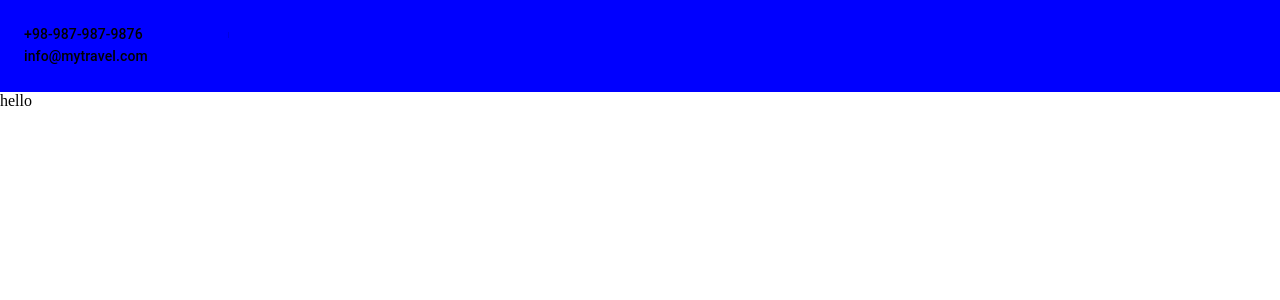
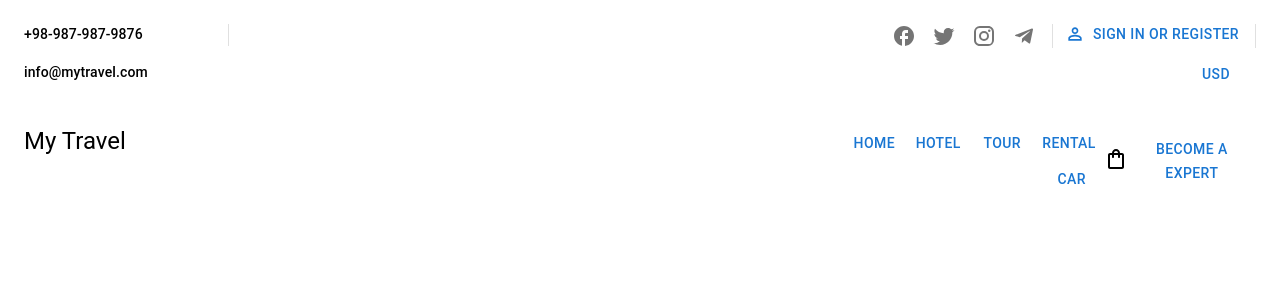
Before and after one commit to RezapourAraz/my-travel, a Next.js app: page / in a window 1280 px wide. Shown: the top 300 px of the page. Built offline with nearby package versions, Linux system fonts and the light colour scheme.

Commit message:
bottom header added

```diff
--- /dev/null
+++ b/src/components/appbars/BottomHeader.appbars.tsx
@@ -0,0 +1,39 @@
+import React from "react";
+
+// mui
+import { Grid, Typography, Box, Button } from "@mui/material";
+
+// icons
+import ShoppingBagOutlinedIcon from "@mui/icons-material/ShoppingBagOutlined";
+
+// data
+import { routes } from "@/dummy/dummyData";
+
+const BottomHeaderAppbar = () => {
+  return (
+    <Grid container sx={{ px: 3, py: 2, justifyContent: "space-between" }}>
+      <Grid item md={2}>
+        <Typography component="h5" variant="h5">
+          My Travel
+        </Typography>
+      </Grid>
+      <Grid container item md={6} justifyContent="flex-end" alignItems="center">
+        <Grid container item md={6} justifyContent="flex-end">
+          {routes.map((route) => (
+            <Box key={route.id}>
+              <Button onClick={() => {}}>{route.name}</Button>
+            </Box>
+          ))}
+        </Grid>
+        <Grid item>
+          <ShoppingBagOutlinedIcon />
+        </Grid>
+        <Grid container item md={2.5} justifyContent="flex-end">
+          <Button>Become a expert</Button>
+        </Grid>
+      </Grid>
+    </Grid>
+  );
+};
+
+export default BottomHeaderAppbar;
--- a/src/components/appbars/TopHeader.appbars.tsx
+++ b/src/components/appbars/TopHeader.appbars.tsx
@@ -1,11 +1,26 @@
 import React from "react";
 
 // mui
-import { AppBar, Box, Grid, Typography, Divider } from "@mui/material";
+import {
+  AppBar,
+  Box,
+  Grid,
+  Typography,
+  Divider,
+  IconButton,
+  Button,
+} from "@mui/material";
+
+// icons
+import FacebookOutlinedIcon from "@mui/icons-material/FacebookOutlined";
+import InstagramIcon from "@mui/icons-material/Instagram";
+import TwitterIcon from "@mui/icons-material/Twitter";
+import TelegramIcon from "@mui/icons-material/Telegram";
+import PermIdentityOutlinedIcon from "@mui/icons-material/PermIdentityOutlined";
 
 const TopHeaderAppbar = () => {
   return (
-    <Grid container sx={{ px: 3, py: 3, bgcolor: "blue" }}>
+    <Grid container sx={{ px: 3, py: 2, justifyContent: "space-between" }}>
       <Grid
         container
         item
@@ -16,6 +31,33 @@ const TopHeaderAppbar = () => {
         <Divider variant="middle" orientation="vertical" flexItem />
         <Typography variant="subtitle2">info@mytravel.com</Typography>
       </Grid>
+      <Grid container item md={4} justifyContent="flex-end">
+        <Box sx={{ mx: 1 }}>
+          <IconButton>
+            <FacebookOutlinedIcon />
+          </IconButton>
+          <IconButton>
+            <TwitterIcon />
+          </IconButton>
+          <IconButton>
+            <InstagramIcon />
+          </IconButton>
+          <IconButton>
+            <TelegramIcon />
+          </IconButton>
+        </Box>
+        <Divider variant="middle" orientation="vertical" flexItem />
+
+        <Box sx={{ mx: 1 }}>
+          <Button startIcon={<PermIdentityOutlinedIcon />}>
+            Sign in or Register
+          </Button>
+        </Box>
+        <Divider variant="middle" orientation="vertical" flexItem />
+        <Box sx={{ mx: 1 }}>
+          <Button>USD</Button>
+        </Box>
+      </Grid>
     </Grid>
   );
 };
--- a/src/components/layouts/Main.layouts.tsx
+++ b/src/components/layouts/Main.layouts.tsx
@@ -2,11 +2,13 @@ import React, { ReactNode } from "react";
 
 import { Box } from "@mui/material";
 import TopHeaderAppbar from "../appbars/TopHeader.appbars";
+import BottomHeaderAppbar from "../appbars/BottomHeader.appbars";
 
 const MainLayout = ({ children }: { children: ReactNode }) => {
   return (
     <Box>
       <TopHeaderAppbar />
+      <BottomHeaderAppbar />
       <Box component="main">{children}</Box>
     </Box>
   );
--- /dev/null
+++ b/src/dummy/dummyData.ts
@@ -0,0 +1,27 @@
+export const routes = [
+  {
+    id: 1,
+    name: "Home",
+    route: "/",
+  },
+  {
+    id: 2,
+    name: "Hotel",
+    route: "/hotel",
+  },
+  {
+    id: 3,
+    name: "Tour",
+    route: "/tour",
+  },
+  {
+    id: 4,
+    name: "Rental",
+    route: "/rental",
+  },
+  {
+    id: 4,
+    name: "Car",
+    route: "/car",
+  },
+];
--- a/src/pages/index.tsx
+++ b/src/pages/index.tsx
@@ -18,7 +18,7 @@ export default function Home() {
         <meta name="viewport" content="width=device-width, initial-scale=1" />
       </Head>
       <MainLayout>
-        <Box>hello</Box>
+        <Box></Box>
       </MainLayout>
     </>
   );
```
